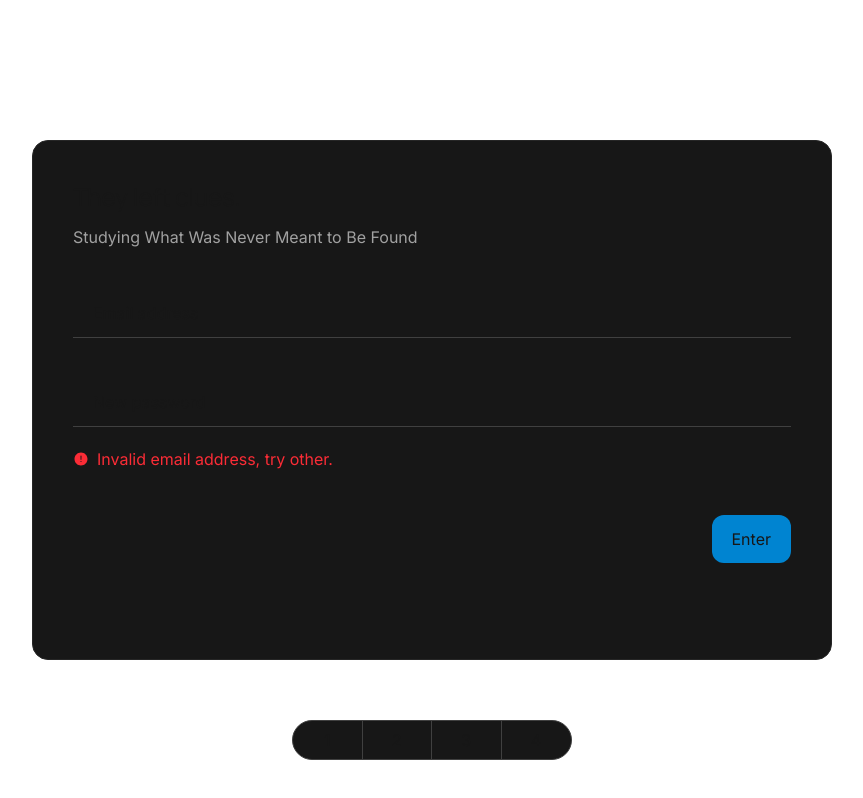
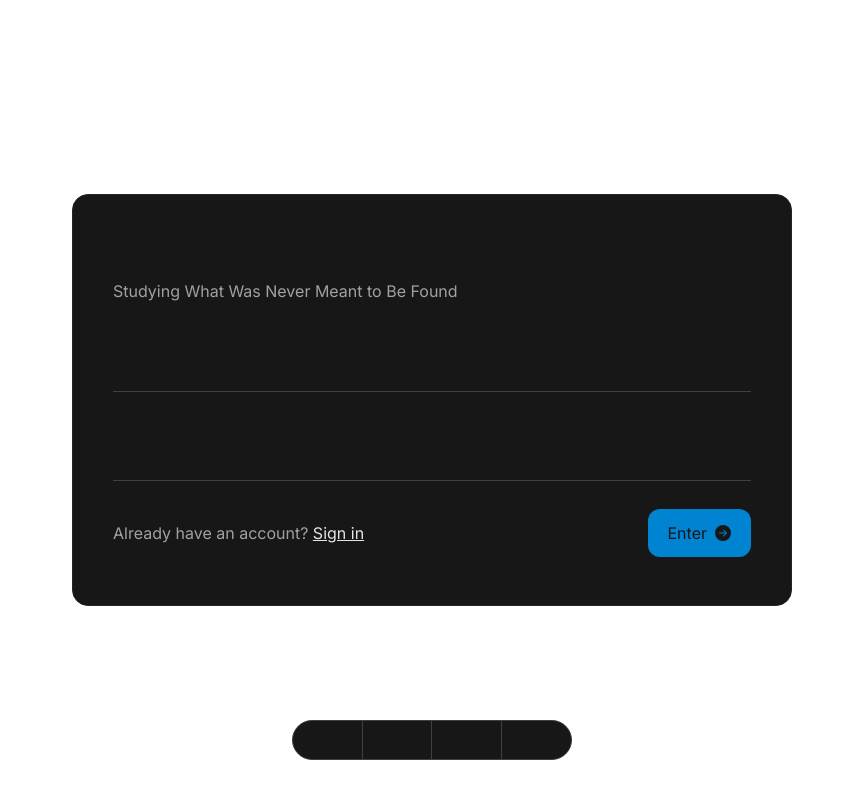
Before and after one commit to oldddev/space, a Next.js app: page / in a window 1280 px wide. Shown: the whole page, without its empty margins (208-1071 px from the left). Built offline with nearby package versions, Linux system fonts and the light colour scheme.

Commit message:
More customization

```diff
--- a/app/page.js
+++ b/app/page.js
@@ -2,6 +2,8 @@ import Navbar from "@/components/navbar";
 import { Manrope } from "next/font/google";
 
 import { IoIosAlert } from "react-icons/io";
+import { GoCheck } from "react-icons/go";
+import { BsArrowRightCircleFill } from "react-icons/bs";
 
 const manrope = Manrope();
 
@@ -9,12 +11,14 @@ export default function Home() {
   return (
     <>
       <section className="h-screen w-screen flex items-center flex-col justify-center">
-        <section className="flex h-130 w-[85vw] md:w-200 bg-neutral-900 rounded-2xl border-1 border-neutral-800 flex-col">
+        <section className="flex w-[85vw] md:w-180 bg-neutral-900 rounded-2xl border-1 border-neutral-800 flex-col">
           <header className="p-10 md:leading-8 leading-7">
             <h2 className={` text-2xl ${manrope.className} mb-3`}>
               They left clues.
             </h2>
-            <p className={`text-xm text-neutral-400 leading-6`}>
+            <p
+              className={`text-[14px] md:text-base text-neutral-400 leading-6`}
+            >
               Studying What Was Never Meant to Be Found
             </p>
           </header>
@@ -22,19 +26,25 @@ export default function Home() {
             <input
               type="text"
               placeholder="Email address"
-              className={`w-full p-5 py-3 outline-none border-b-1 border-neutral-700 mb-10 focus:border-[#006fff]`}
+              className={`w-full p-5 py-3 outline-none border-b-1 border-neutral-700 mb-10 focus:border-sky-600`}
             />
             <input
               type="text"
               placeholder="New password"
-              className="w-full p-5 py-3 outline-none border-b-1 border-neutral-700 focus:border-[#006fff]"
+              className="w-full p-5 py-3 outline-none border-b-1 border-neutral-700 focus:border-sky-600"
             />
-            <p className="p-5 text-red-500 px-0 flex items-center gap-2">
+            {/* <p className="p-5 pb-0 text-red-500 px-0 flex items-center gap-2">
               <IoIosAlert /> Invalid email address, try other.
-            </p>
-            <button className="p-5 bg-sky-600 py-3 rounded-xl float-right mt-6">
-              Enter
-            </button>
+            </p> */}
+            <section className="md:flex flex-row-reverse items-center justify-between mt-5">
+              <button className="p-5 bg-sky-600 py-3 rounded-xl md:float-right flex items-center gap-2 cursor-pointer">
+                Enter <BsArrowRightCircleFill />
+              </button>
+              <p className="p-5 px-0 text-base text-neutral-400">
+                Already have an account?{" "}
+                <span className="underline text-neutral-200">Sign in</span>
+              </p>
+            </section>
           </section>
         </section>
       </section>
--- a/components/navbar.jsx
+++ b/components/navbar.jsx
@@ -1,17 +1,22 @@
+import { FaInstagram } from "react-icons/fa";
+import { FaGithub } from "react-icons/fa";
+import { BsTwitterX } from "react-icons/bs";
+import { FaLinkedin } from "react-icons/fa";
+
 export default function Navbar() {
   return (
     <nav className="w-70 bg-neutral-900 border-1 border-neutral-700 h-10 rounded-3xl fixed bottom-10 left-[50%] -translate-x-[50%] grid grid-cols-4 overflow-hidden">
-      <h2 className="text-base cursor-pointer border-r-1 border-neutral-700 hover:bg-[#006fff] flex items-center justify-center">
-        1
+      <h2 className="text-base cursor-pointer border-r-1 border-neutral-700 hover:bg-sky-600 flex items-center justify-center">
+        <FaInstagram />
       </h2>
-      <h2 className="text-base cursor-pointer border-r-1 border-neutral-700 hover:bg-[#006fff] flex items-center justify-center">
-        2
+      <h2 className="text-base cursor-pointer border-r-1 border-neutral-700 hover:bg-sky-600 flex items-center justify-center">
+        <FaGithub />
       </h2>
-      <h2 className="text-base cursor-pointer border-r-1 border-neutral-700 hover:bg-[#006fff] flex items-center justify-center">
-        3
+      <h2 className="text-base cursor-pointer border-r-1 border-neutral-700 hover:bg-sky-600 flex items-center justify-center">
+        <BsTwitterX />
       </h2>
-      <h2 className="text-base cursor-pointer hover:bg-[#006fff] flex items-center justify-center">
-        4
+      <h2 className="text-base cursor-pointer hover:bg-sky-600 flex items-center justify-center">
+        <FaLinkedin />
       </h2>
     </nav>
   );
```
